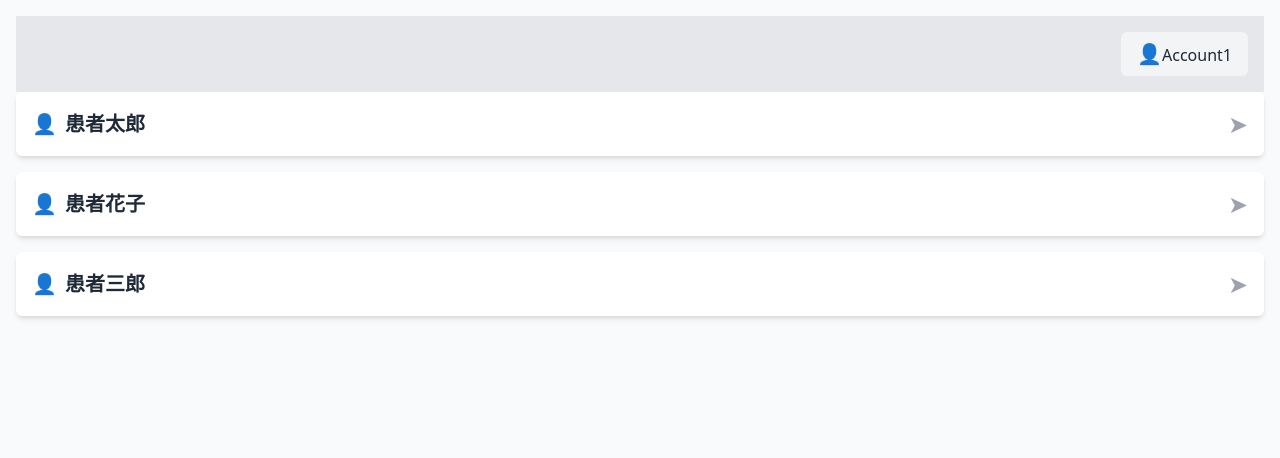
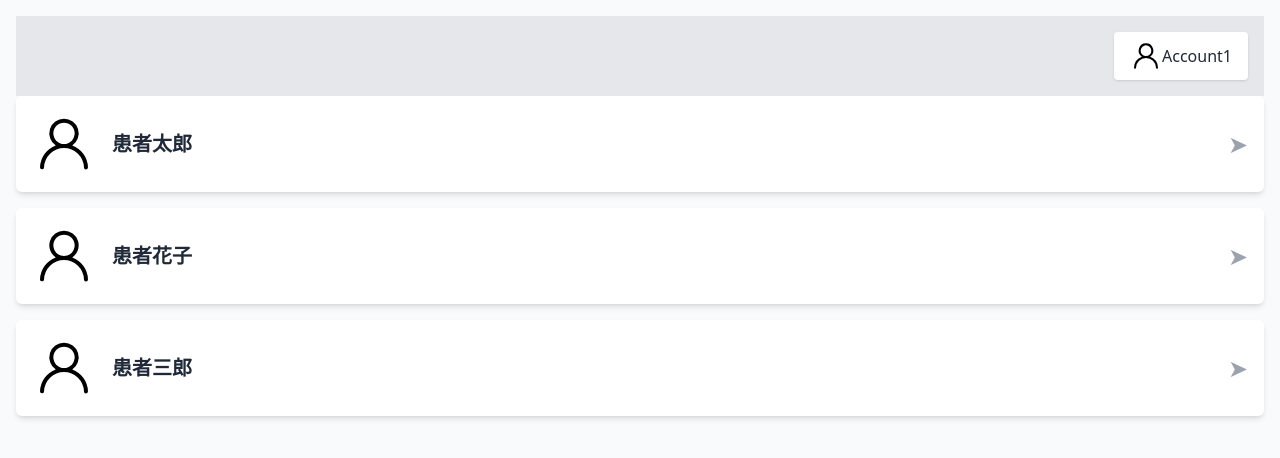
Before and after one commit to niyamohan/NRTZ, a Next.js app: page / in a window 1280 px wide. Shown: the top 458 px of the page. Built offline with nearby package versions, Linux system fonts and the light colour scheme.

Commit message:
fix: SVGアイコンの修正

```diff
--- a/src/app/pages/patients/PatientsPage.tsx
+++ b/src/app/pages/patients/PatientsPage.tsx
@@ -33,7 +33,11 @@ const PatientsPage = () => {
           onClick={() => handlePatientClick(patient.id)}  // 点击跳转到患者详情
         >
           <h2 className="text-xl font-semibold flex items-center">
-            <span className="mr-2">👤</span>
+            {/* 用户头像 */}
+            <svg width="64px" height="64px" viewBox="0 0 24 24" xmlns="http://www.w3.org/2000/svg" className="mr-4">
+              <path d="M12 2.5a5.5 5.5 0 00-3.096 10.047 9.005 9.005 0 00-5.9 8.18.75.75 0 001.5.045 7.5 7.5 0 0114.993 0 .75.75 0 101.499-.044 9.005 9.005 0 00-5.9-8.181A5.5 5.5 0 0012 2.5zM8 8a4 4 0 118 0 4 4 0 01-8 0z" />
+            </svg>
+
             {patient.name}
           </h2>
           <span className="text-gray-400 text-2xl">➤</span>
--- a/src/components/Header/AccountSelector.tsx
+++ b/src/components/Header/AccountSelector.tsx
@@ -23,9 +23,11 @@ const AccountSelector: React.FC<AccountSelectorProps> = ({ accounts, currentAcco
 
   return (
     <div className="relative">
-      <button onClick={toggleDropdown} className="bg-gray-100 px-4 py-2 rounded-md">
-        <span className="text-xl">👤</span>
-        {currentAccount ? currentAccount.name : '请选择账户'}
+      <button onClick={toggleDropdown} className="flex items-center px-4 py-2 bg-white shadow rounded">
+        <svg fill="#000000" width="32px" height="32px" viewBox="0 0 24 24" xmlns="http://www.w3.org/2000/svg">
+          <path fillRule="evenodd" d="M12 2.5a5.5 5.5 0 00-3.096 10.047 9.005 9.005 0 00-5.9 8.18.75.75 0 001.5.045 7.5 7.5 0 0114.993 0 .75.75 0 101.499-.044 9.005 9.005 0 00-5.9-8.181A5.5 5.5 0 0012 2.5zM8 8a4 4 0 118 0 4 4 0 01-8 0z" />
+        </svg>
+        {currentAccount ? currentAccount.name : 'アカウント未選択'}
       </button>
 
       {isOpen && (
@@ -40,7 +42,9 @@ const AccountSelector: React.FC<AccountSelectorProps> = ({ accounts, currentAcco
                 onClick={() => handleAccountClick(account)}
               >
                 <div className="flex items-center space-x-2">
-                  <span className="text-xl">👤</span>
+                  <svg fill="#000000" width="32px" height="32px" viewBox="0 0 24 24" xmlns="http://www.w3.org/2000/svg">
+                    <path fillRule="evenodd" d="M12 2.5a5.5 5.5 0 00-3.096 10.047 9.005 9.005 0 00-5.9 8.18.75.75 0 001.5.045 7.5 7.5 0 0114.993 0 .75.75 0 101.499-.044 9.005 9.005 0 00-5.9-8.181A5.5 5.5 0 0012 2.5zM8 8a4 4 0 118 0 4 4 0 01-8 0z" />
+                  </svg>
                   <span className="text-gray-800">{account.name}</span>
                 </div>
                 <span className="text-gray-500">➔</span>
```
